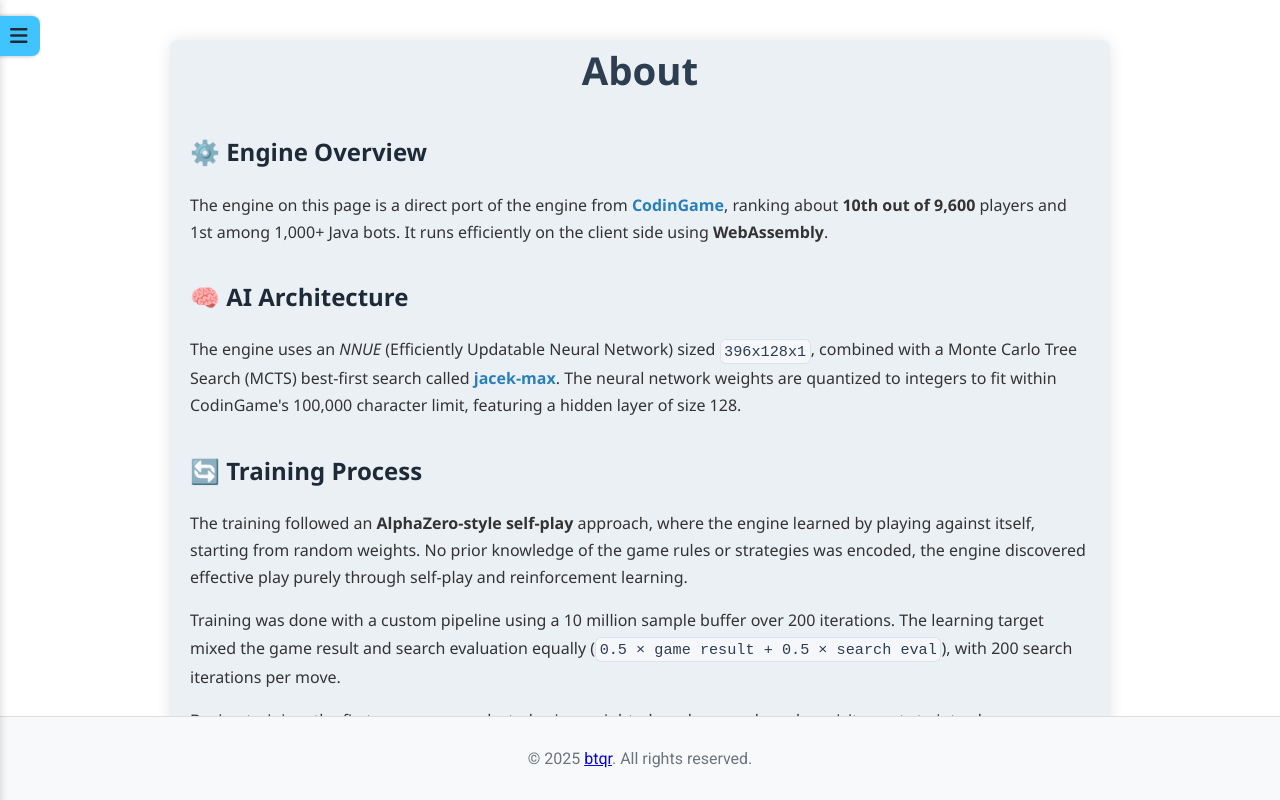
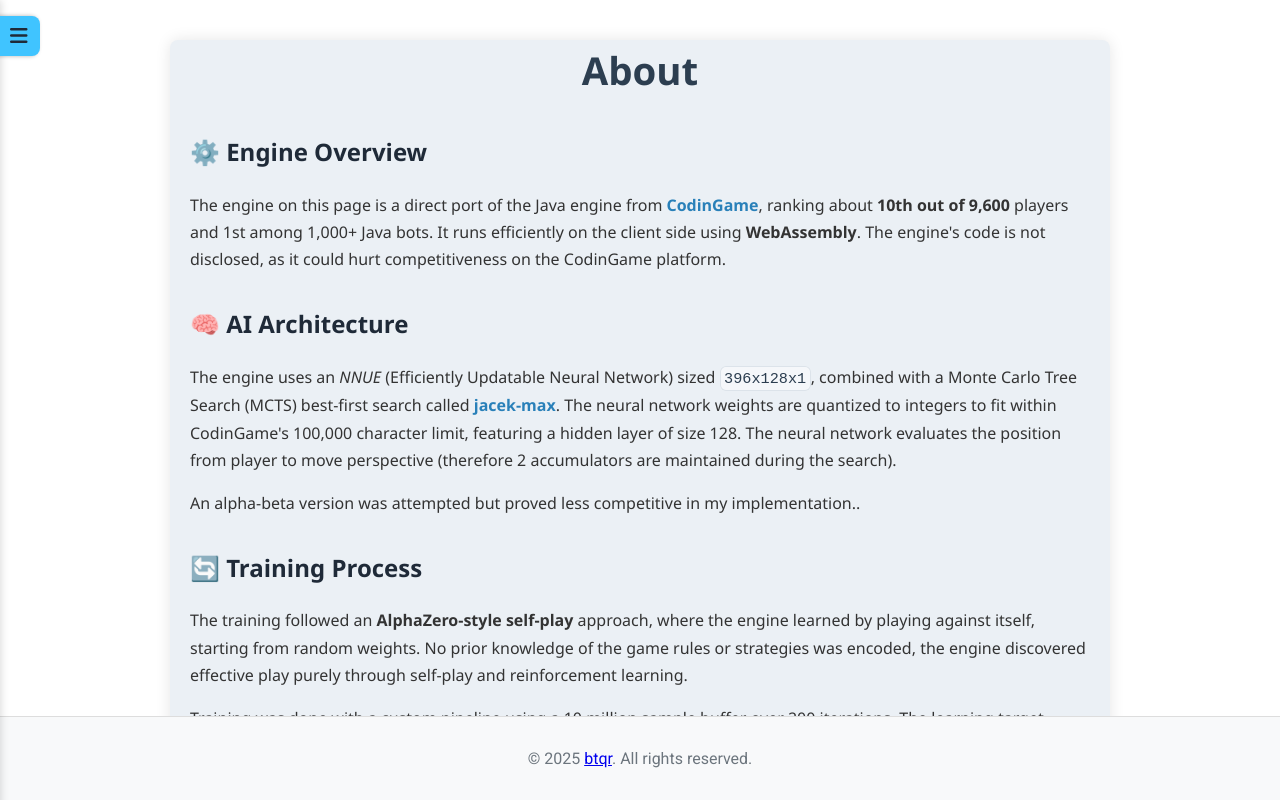
Before and after one commit to btqr/uttt-ui, an Angular app: page /about in a window 1280 px wide. Built offline with nearby package versions, Linux system fonts and the light colour scheme; what @angular-slider/ngx-slider, @swimlane/ngx-charts, ng2-charts, ng2-nouislider would draw is missing.

Commit message:
Small update to about section

```diff
--- a/src/app/about/about.component.html
+++ b/src/app/about/about.component.html
@@ -3,15 +3,18 @@
 
   <h2>⚙️ Engine Overview</h2>
   <p>
-    The engine on this page is a direct port of the engine from
+    The engine on this page is a direct port of the Java engine from
     <a href="https://www.codingame.com/multiplayer/bot-programming/tic-tac-toe/leaderboard?column=keyword&value=bortol" target="_blank" rel="noopener">CodinGame</a>,
-    ranking about <strong>10th out of 9,600</strong> players and 1st among 1,000+ Java bots. It runs efficiently on the client side using <strong>WebAssembly</strong>.
+    ranking about <strong>10th out of 9,600</strong> players and 1st among 1,000+ Java bots. It runs efficiently on the client side using <strong>WebAssembly</strong>. The engine's code is not disclosed, as it could hurt competitiveness on the CodinGame platform.
   </p>
 
   <h2>🧠 AI Architecture</h2>
   <p>
     The engine uses an <em>NNUE</em> (Efficiently Updatable Neural Network) sized <code>396x128x1</code>, combined with a Monte Carlo Tree Search (MCTS) best-first search called
-    <a href="https://www.codingame.com/playgrounds/55004/best-first-minimax-search-with-uct" target="_blank" rel="noopener">jacek-max</a>. The neural network weights are quantized to integers to fit within CodinGame's 100,000 character limit, featuring a hidden layer of size 128.
+    <a href="https://www.codingame.com/playgrounds/55004/best-first-minimax-search-with-uct" target="_blank" rel="noopener">jacek-max</a>. The neural network weights are quantized to integers to fit within CodinGame's 100,000 character limit, featuring a hidden layer of size 128. The neural network evaluates the position from player to move perspective (therefore 2 accumulators are maintained during the search).
+  </p>
+  <p>
+    An alpha-beta version was attempted but proved less competitive in my implementation..
   </p>
 
   <h2>🔄 Training Process</h2>
@@ -27,10 +30,7 @@
 
   <h2>🚀 Performance and Tuning</h2>
   <p>
-    The engine is optimized for CodinGame’s environment, focusing on deep rather than wide searches. Despite longer move times, some paths may be missed. The neural network evaluates the position from player to move perspective (therefore 2 accumulators are maintained during the search).
-  </p>
-  <p>
-    An alpha-beta pruning version was attempted but proved less competitive.
+    The engine is optimized for CodinGame’s environment, focusing on deep rather than wide searches. Despite longer move times, some paths may be missed.
   </p>
 
   <h2>✉️ Contact</h2>
```
